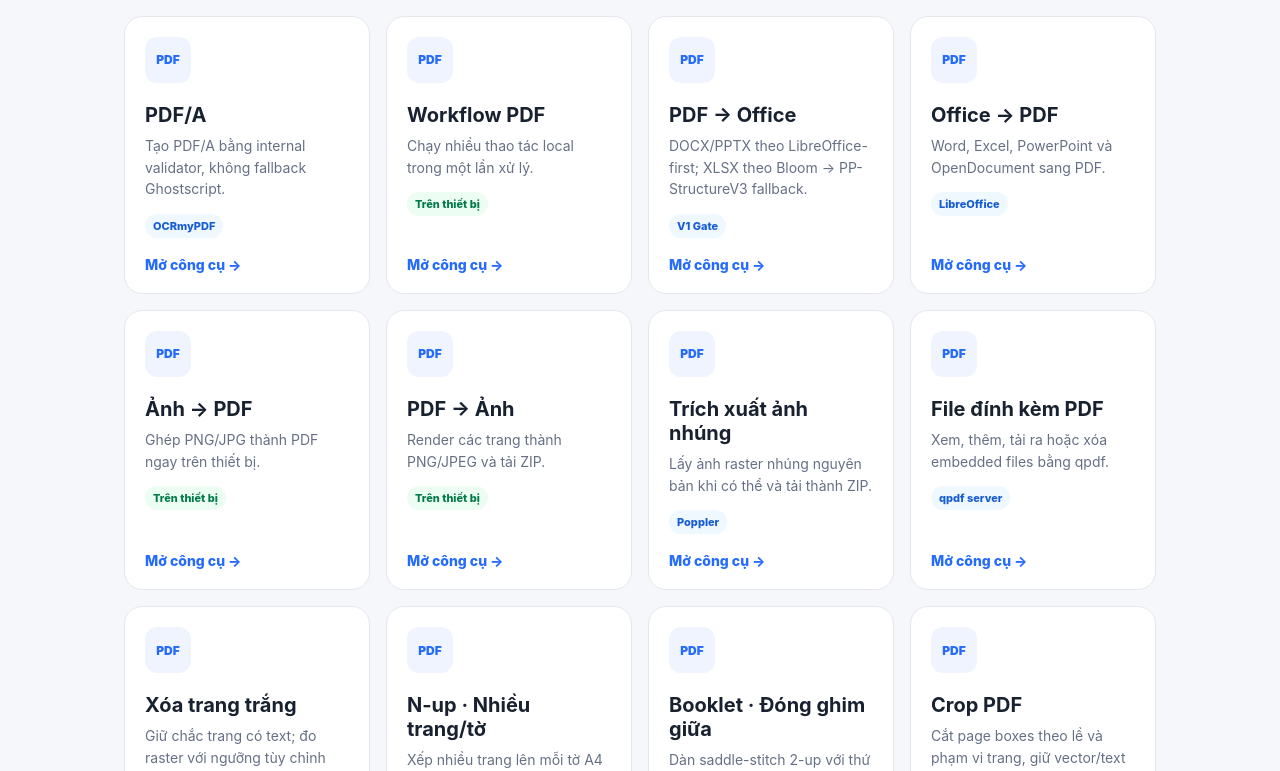
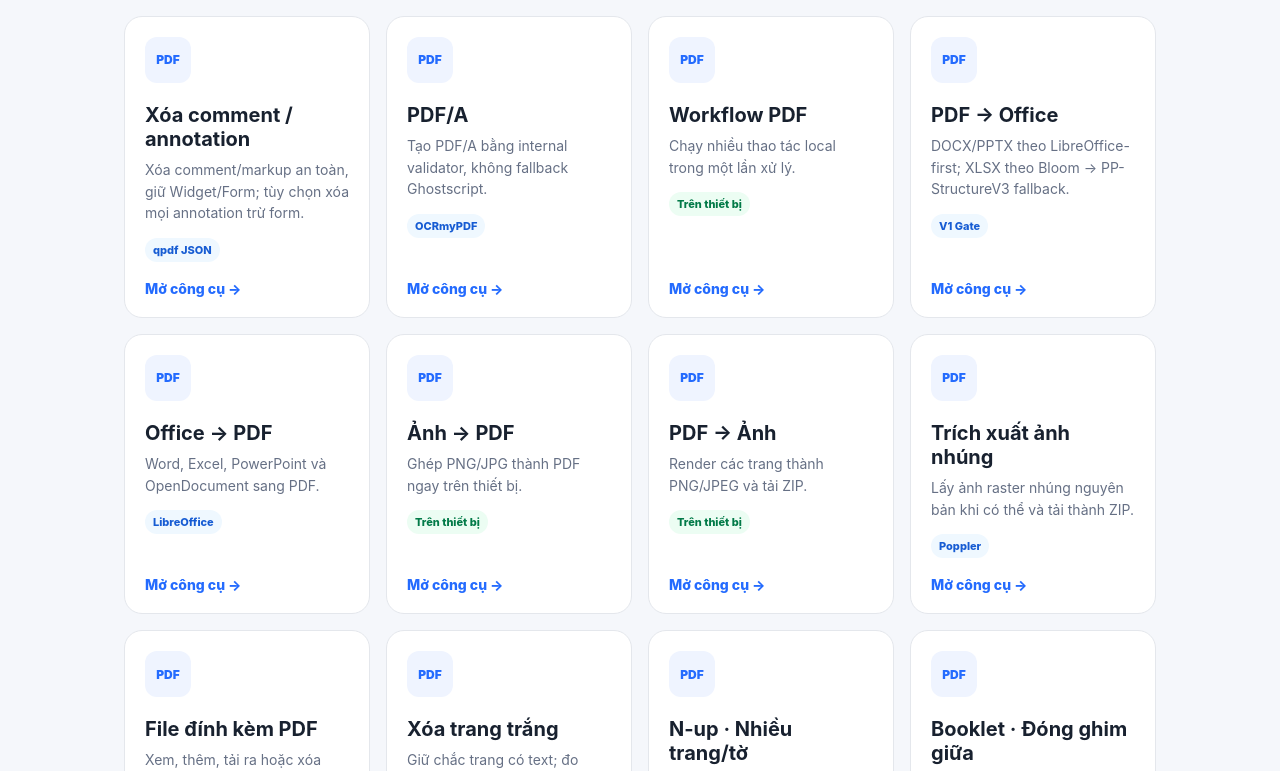
Before and after one commit to solyan842/SolYan-PDF, a Next.js app in the folder frontend/: page / in a window 1280 px wide. Shown: the part 929-1700 px from the top of the page. Built offline with nearby package versions, Linux system fonts and the light colour scheme.

Commit message:
feat: expose form-safe annotation cleanup

```diff
--- a/frontend/app/page.tsx
+++ b/frontend/app/page.tsx
@@ -3,6 +3,7 @@ const tools = [
   { href: '/sign', title: 'Ký số PDF', description: 'Ký cryptographic bằng chứng thư PKCS#12 với pyHanko.', local: false, badge: 'pyHanko' },
   { href: '/verify-signature', title: 'Kiểm tra chữ ký số', description: 'Xác minh integrity, crypto validity, trust chain và thay đổi sau ký bằng pyHanko.', local: false, badge: 'pyHanko' },
   { href: '/sanitize', title: 'Làm sạch PDF', description: 'Loại JavaScript/actions, link, metadata và file đính kèm theo gate regression qpdf JSON.', local: false, badge: 'qpdf JSON' },
+  { href: '/remove-annotations', title: 'Xóa comment / annotation', description: 'Xóa comment/markup an toàn, giữ Widget/Form; tùy chọn xóa mọi annotation trừ form.', local: false, badge: 'qpdf JSON' },
   { href: '/pdfa', title: 'PDF/A', description: 'Tạo PDF/A bằng internal validator, không fallback Ghostscript.', local: false, badge: 'OCRmyPDF' },
   { href: '/workflow', title: 'Workflow PDF', description: 'Chạy nhiều thao tác local trong một lần xử lý.', local: true },
   { href: '/pdf-to-office', title: 'PDF → Office', description: 'DOCX/PPTX theo LibreOffice-first; XLSX theo Bloom → PP-StructureV3 fallback.', local: false, badge: 'V1 Gate' },
```
